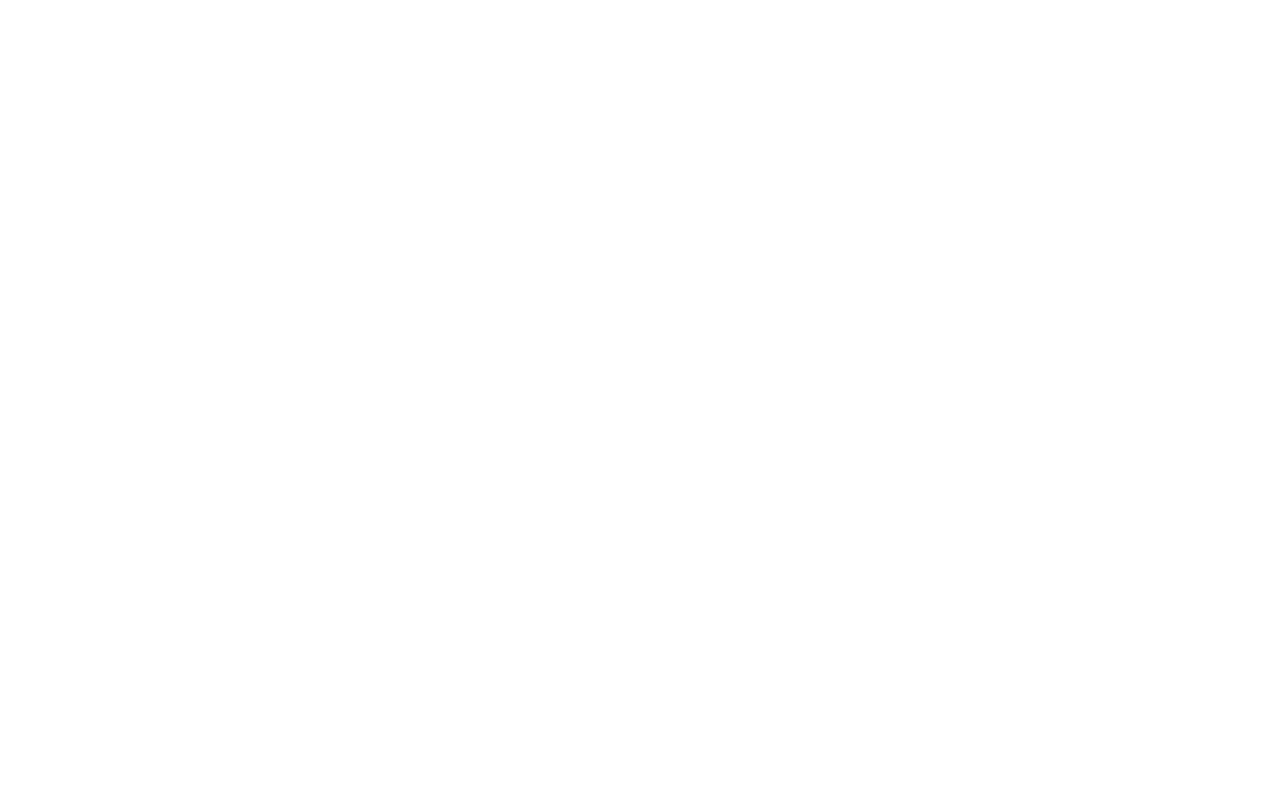
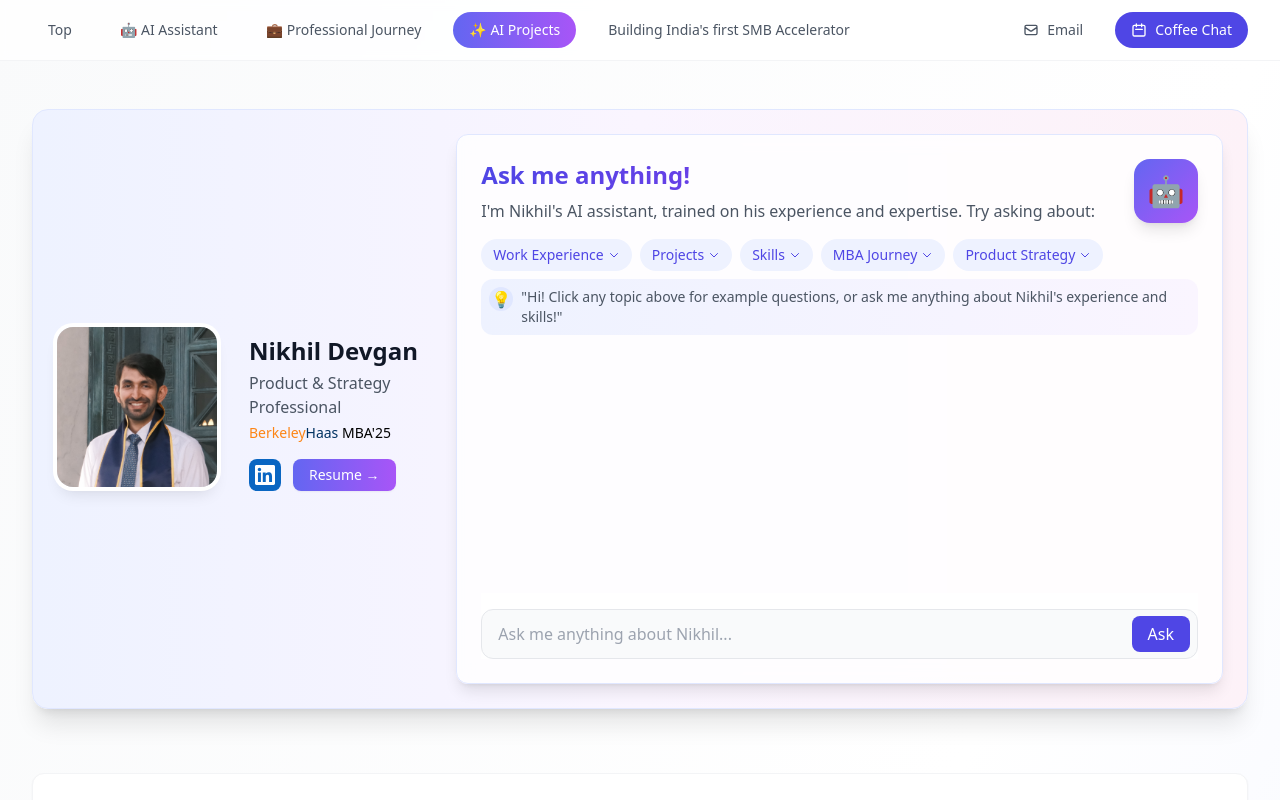
Before and after one commit to NDGitt/nikhil-portfolio, a React (Vite) app: page /#/ in a window 1280 px wide. Shown: the top 800 px of the page. Built offline with nearby package versions, Linux system fonts and the light colour scheme; a web font is replaced by a local one.

Commit message:
Fix routing and asset paths for Github Pages

```diff
--- a/src/App.tsx
+++ b/src/App.tsx
@@ -126,7 +126,7 @@
                     className="flex-shrink-0"
                   >
                     <img
-                      src="/images/profile.jpg"
+                      src="/nikhil-portfolio/images/profile.jpg"
                       alt="Nikhil Devgan"
                       className="w-40 h-40 rounded-2xl object-cover shadow-lg ring-4 ring-white"
                     />
--- a/src/components/MobileView.tsx
+++ b/src/components/MobileView.tsx
@@ -24,7 +24,7 @@
             <div className="flex flex-col items-center text-center">
               <motion.img
                 whileHover={{ scale: 1.05 }}
-                src="/images/profile.jpg"
+                src="/nikhil-portfolio/images/profile.jpg"
                 alt="Nikhil Devgan"
                 className="w-32 h-32 rounded-2xl object-cover shadow-lg ring-4 ring-white mb-4"
               />
--- a/src/main.tsx
+++ b/src/main.tsx
@@ -1,13 +1,13 @@
 import React from 'react'
 import ReactDOM from 'react-dom/client'
-import { BrowserRouter } from 'react-router-dom'
+import { HashRouter } from 'react-router-dom'
 import App from './App'
 import './index.css'
 
 ReactDOM.createRoot(document.getElementById('root')!).render(
   <React.StrictMode>
-    <BrowserRouter basename="/portfolio">
+    <HashRouter>
       <App />
-    </BrowserRouter>
+    </HashRouter>
   </React.StrictMode>,
 )
```
